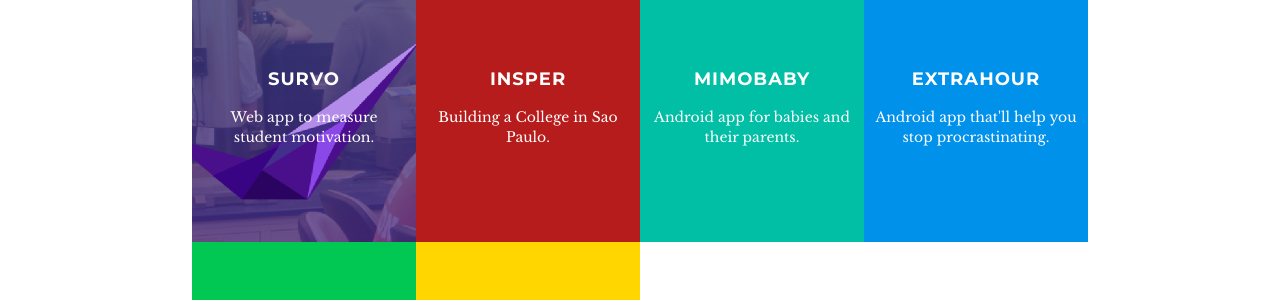
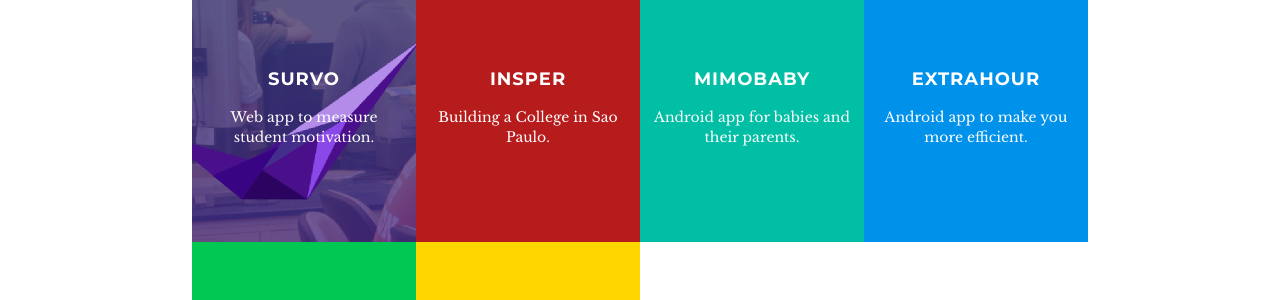
Before and after one commit to doyunglee/doyunglee.github.io, a Jekyll site: the page index.html, which Jekyll copies as it is, in a window 1280 px wide. Shown: the part 1446-1746 px from the top of the page. Built offline with Jekyll 4.4.1, drawn with Linux system fonts in a browser that asks for light colours; nearby versions of some CDN libraries.

Commit message:
changed wording of Extra Hour

```diff
--- a/index.html
+++ b/index.html
@@ -94,7 +94,7 @@
 				<div class="col-xs-6 col-sm-3" id = "extrahour">
 					<div class="cell-title">
 						<h4>EXTRAHOUR</h4>
-						<h5>Android app that'll help you stop procrastinating.</h5>
+						<h5>Android app to make you more efficient.</h5>
 					</div>
 				</div>
 				<div class="col-xs-6 col-sm-3" id = "eDisco">
```
